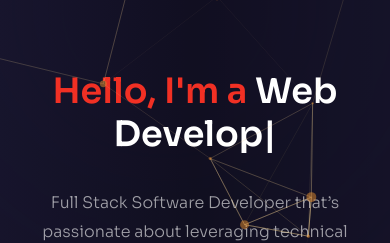
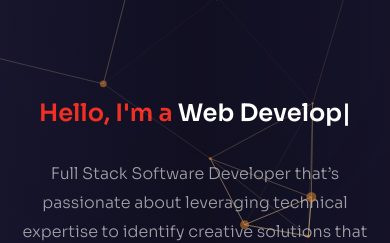
Before and after one commit to kodaneflash/james-portfolio, a Next.js app: page / in a window 390 px wide. Shown: the part 143-386 px from the top of the page. Built offline with nearby package versions, Linux system fonts and the light colour scheme.

Commit message:
fixed responsiveness h1  styles/globals.css

```diff
--- a/styles/globals.css
+++ b/styles/globals.css
@@ -26,7 +26,7 @@
     @apply w-full h-screen overflow-hidden;
   }
   .h1 {
-    @apply text-[35px] leading-tight md:text-[60px] md:leading-[1.3] mb-8 font-semibold;
+    @apply text-[24px] leading-tight md:text-[60px] md:leading-[1.3] mb-8 font-semibold;
   }
   .h2 {
     @apply text-[35px] leading-tight md:text-[54px] md:leading-[1.3] mb-4 font-semibold;
```
